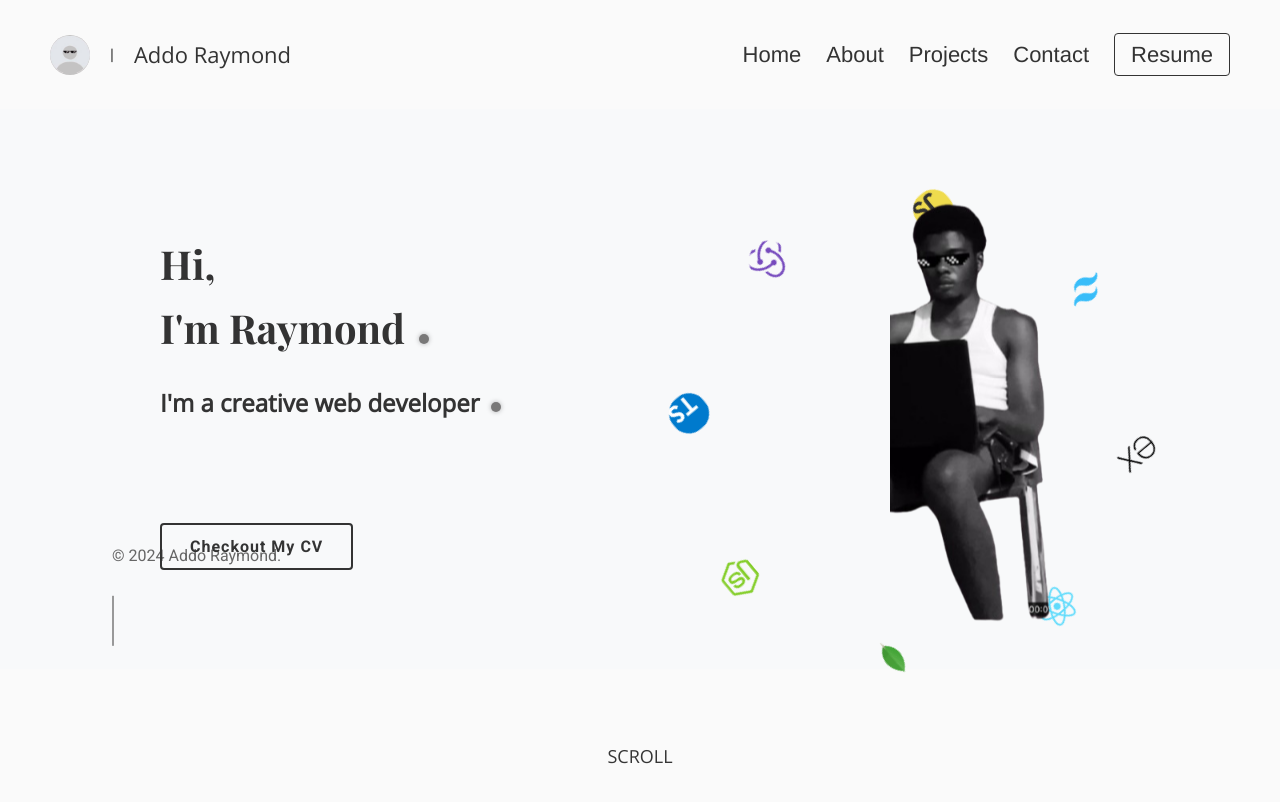
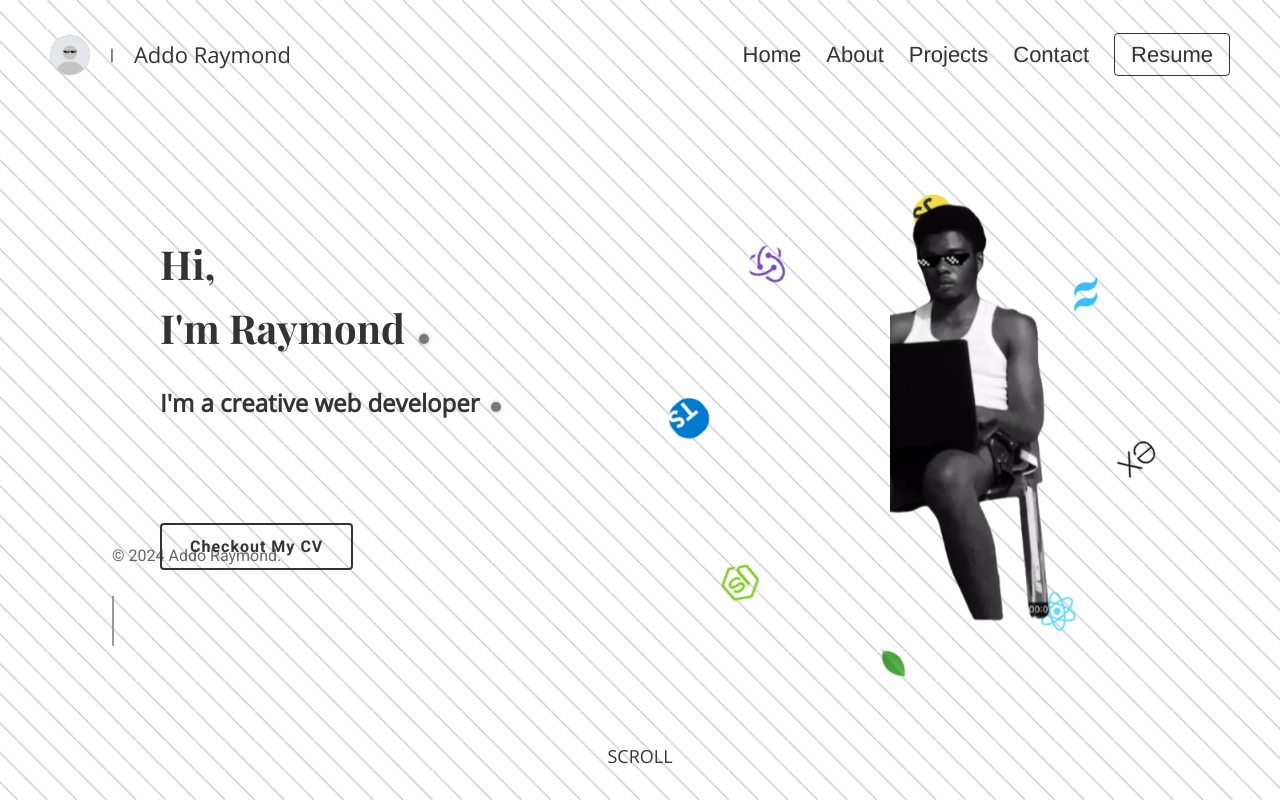
Before and after one commit to RayRay-101/portfolio-site, a React (Vite) app: page / in a window 1280 px wide. Shown: the top 802 px of the page. Built offline with nearby package versions, Linux system fonts and the light colour scheme.

Commit message:
last commit

```diff
--- a/index.html
+++ b/index.html
@@ -5,10 +5,36 @@
     <link href="https://fonts.googleapis.com/css2?family=Roboto:wght@400;700&family=Playfair+Display:wght@700&family=Open+Sans:wght@400&display=swap" rel="stylesheet">
 
     <meta name="viewport" content="width=device-width, initial-scale=1.0" />
-    <title>Vite + React</title>
+    <title>Addo Raymond</title>
   </head>
   <body>
-    <div id="root"></div>
+    <svg
+  xmlns="http://www.w3.org/2000/svg"
+  viewBox="0 0 1920 1080"
+  preserveAspectRatio="xMidYMid slice"
+  style="width: 100%; height: 100%; position: fixed; top: 0; left: 0; z-index: -1;"
+>
+  <!-- Background Rectangle -->
+  <rect width="100%" height="100%" fill="#ffffff" />
+
+  <!-- Monochrome Pattern (Example: Diagonal Lines) -->
+  <pattern
+    id="pattern"
+    x="0"
+    y="0"
+    width="40"
+    height="40"
+    patternUnits="userSpaceOnUse"
+  >
+    <line x1="0" y1="0" x2="40" y2="40" stroke="#000000" stroke-width="2" />
+  </pattern>
+
+  <!-- Apply Pattern to Background -->
+  <rect width="100%" height="100%" fill="url(#pattern)" opacity="0.2" />
+</svg>
+    <div id="root">
+
+    </div>
     <script type="module" src="/src/main.jsx"></script>
   </body>
 </html>
--- a/src/App.css
+++ b/src/App.css
@@ -0,0 +1,9 @@
+body {
+    background-image: url('../assets/stars.png');
+    background-size: cover;
+    background-position: center;
+    background-repeat: no-repeat;
+    min-height: 100vh;
+    -webkit-filter: grayscale(100%);
+    filter: grayscale(100%);
+  }
--- a/src/App.jsx
+++ b/src/App.jsx
@@ -10,6 +10,7 @@
 import ScrollToTop from './components/ScrollToTop'
 import BubbleAnimation from "./components/BubbleAnimation"
 
+import stars from './assets/stars.png'
 
 const App = () => {
   return (
--- a/src/styles/About.css
+++ b/src/styles/About.css
@@ -18,7 +18,7 @@
 }
 .aboutupper .myself {
     margin-left: 7rem;
-    margin-bottom: -10rem;
+    margin-bottom: -5rem;
     width:70%;
 }
 .aboutupper h1:first-child {
@@ -74,7 +74,7 @@
     }
 
   .aboutupper button::before {
-      display: none; /* Remove the underline effect for resume */
+      display: none;
     }
 
     .aboutupper button:hover {
--- a/src/styles/Home.css
+++ b/src/styles/Home.css
@@ -1,11 +1,9 @@
-/* ========================
-   VARIABLES & BASE STYLES
-   ======================== */
+
    :root {
     /* Colors */
     --primary-color: #333;
     --accent-color: #0066cc;
-    --bg-color: #fafafa;
+    /* --bg-color: #fafafa; */
     --text-color: #333;
     --light-gray: #e0e0e0;
     --medium-gray: #999;
@@ -34,13 +32,13 @@
     --spacing-xl: 5rem;
 
     /* Font Sizes */
-    --font-xs: 0.875rem;    /* 14px */
-    --font-sm: 1rem;        /* 16px */
-    --font-md: 1.125rem;    /* 18px */
-    --font-lg: 1.5rem;      /* 24px */
-    --font-xl: 1.75rem;     /* 28px */
-    --font-xxl: 2rem;       /* 32px */
-    --font-xxxl: 2.5rem;    /* 40px */
+    --font-xs: 0.875rem;
+    --font-sm: 1rem;
+    --font-md: 1.125rem;
+    --font-lg: 1.5rem;
+    --font-xl: 1.75rem;
+    --font-xxl: 2rem;
+    --font-xxxl: 2.5rem;
   }
 
   body {
@@ -53,9 +51,6 @@
     font-size: var(--font-sm);
   }
 
-  /* ========================
-     ANIMATIONS
-     ======================== */
   @keyframes levitate {
     0% { transform: translateY(0); }
     50% { transform: translateY(-20px); }
@@ -73,9 +68,6 @@
     100% { transform: rotate(360deg); }
   }
 
-  /* ========================
-     HOMEPAGE & HERO SECTION
-     ======================== */
   .Homepage {
     margin-top: 0;
     overflow-x: hidden;
@@ -90,7 +82,7 @@
     gap: 1rem;
     height: auto;
     padding: 6rem 1rem;
-    background-color: #f8f9fa;
+    /* background-color: #f8f9fa; */
     color: var(--primary-color);
     overflow-x: hidden;
     overflow-y: hidden;
@@ -99,7 +91,7 @@
   .HomeText {
     text-align: center;
     width: 100%;
-    font-size: var(--font-sm);  /* Starting from smaller font size on mobile */
+    font-size: var(--font-sm);
     font-weight: bold;
     color: var(--primary-color);
     position: relative;
@@ -107,12 +99,12 @@
   }
 
   .HomeText h1 {
-    font-size: var(--font-lg);  /* Starting from medium size on mobile */
+    font-size: var(--font-lg);
     margin-bottom: 0.5rem;
   }
 
   .HomeText p {
-    font-size: var(--font-xs);  /* Starting from extra small on mobile */
+    font-size: var(--font-xs);
   }
 
   .dot {
@@ -149,9 +141,6 @@
     animation: levitate 3s infinite ease-in-out;
   }
 
-  /* ========================
-     ORBIT CONTAINER
-     ======================== */
   .OrbitContainer {
     position: relative;
     width: 240px;
@@ -197,9 +186,7 @@
   .orbit-7 { top: 50%; left: 0%; }
   .orbit-8 { top: 14.6%; left: 14.6%; }
 
-  /* ========================
-     BUTTONS
-     ======================== */
+
   .HomeText button {
     background: none;
     border: none;
@@ -238,32 +225,47 @@
     left: 0;
     width: 100%;
     height: 100%;
-    background-color: var(--primary-color);
-    transform: scaleX(0);
+    transform: translateY(-2px);
     transform-origin: right;
     transition: var(--transition-dramatic);
     z-index: -1;
   }
 
-  .HomeText button a:hover {
-    color: white;
-    box-shadow: 0 5px 15px rgba(0, 0, 0, 0.2);
-    transform: translateY(-2px);
-  }
+  .HomeText button::after {
+    content: "";
+    position: absolute;
+    z-index: -1;
+    top: 0;
+    left: 0;
+    width: 100%;
+    height: 100%;
+    background-color: #333;
+    transform: scaleX(0);
+    transform-origin: right;
+    transition: transform 0.3s ease-out;
+}
+.HomeText button:hover {
+  color: white;
+  text-decoration: none;
+  box-shadow: 0 5px 15px rgba(0, 0, 0, 0.2);
+  transform: translateY(-2px);
+}
+.HomeText button a:hover {
+  color: white;
 
-  .HomeText button a:hover:before {
+}
+
+.HomeText button:hover::after {
     transform: scaleX(1);
     transform-origin: left;
-  }
+}
 
   .HomeText button a:active {
     transform: translateY(1px);
     box-shadow: 0 2px 8px rgba(0, 0, 0, 0.15);
+
   }
 
-  /* ========================
-     VERTICAL ELEMENT
-     ======================== */
   .vertical {
     position: static;
     transform: none;
@@ -432,11 +434,11 @@
     }
 
     .HomeText h1 {
-      font-size: var(--font-xl);  /* Larger heading size for tablets */
+      font-size: var(--font-xxxl);  /* Larger heading size for tablets */
     }
 
     .HomeText p {
-      font-size: var(--font-md);  /* Larger paragraph size for tablets */
+      font-size: var(--font-xl);  /* Larger paragraph size for tablets */
     }
 
     .OrbitImages {
@@ -467,7 +469,10 @@
 
     }
     .HomeText h1 {
-      font-size: var(--font-xxl);  /* Even larger heading for medium tablets */
+      font-size: var(--font-xxxl);
+    }
+    .Projects h1 {
+      font-size: var(--font-xxl);
     }
 
     .OrbitImages {
@@ -611,6 +616,7 @@
   @media (min-width: 1300px) {
     .Home {
       margin-top: -2rem;
+      margin-bottom: -5rem;
       gap: 10rem;
     }
 
@@ -657,9 +663,11 @@
   @media (min-width: 1500px) {
     .Homepage {
       margin-top: -5rem;
+
     }
 
     .Home {
+      margin-bottom: -1rem;
       gap: 15rem;
     }
 
@@ -716,6 +724,9 @@
     .HomeText h1 {
       font-size: calc(var(--font-xxxl) * 1.5);  /* Largest heading for extra large screens */
     }
+    .Projects h1 {
+      font-size: var(--font-xxl * 1.2);
+    }
 
     .HomeText p {
       font-size: calc(var(--font-xl) * 1.2);  /* Largest paragraph for extra large screens */
@@ -733,7 +744,7 @@
     }
     .HomeImage img {
       width: 400px;
-      margin-left: -10rem;
+      margin-left: -5rem;
 
     }
     .HomeText {
```
Also changed, not shown: src/assets/stars.png (added), src/index.css (line endings or trailing spaces).
